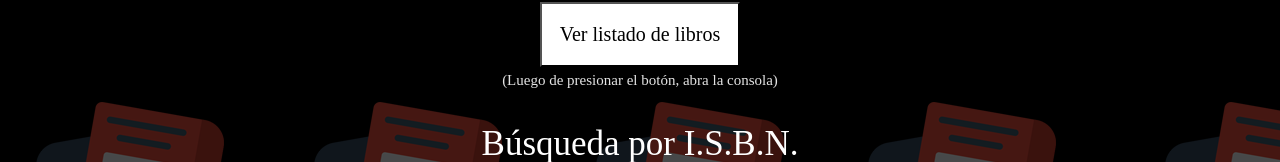
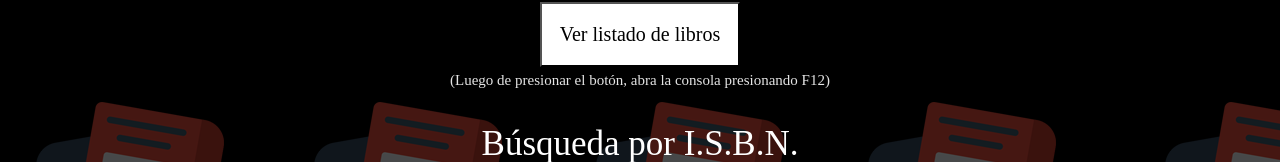
Before and after one commit to ddemiancone/ddemiancone.github.io, a plain HTML site: page index.html in a window 1280 px wide. Shown: the part 166-328 px from the top of the page. Drawn offline with nearby package versions, Linux system fonts and the light colour scheme.

Commit message:
Update index.html

```diff
--- a/index.html
+++ b/index.html
@@ -14,7 +14,7 @@
     <script src="https://unpkg.com/sweetalert/dist/sweetalert.min.js"></script>
 
     <button class="booksButton">Ver listado de libros</button>
-    <p class="booksText">(Luego de presionar el botón, abra la consola)</p>
+    <p class="booksText">(Luego de presionar el botón, abra la consola presionando F12)</p>
 
     <p class="isbnText">Búsqueda por I.S.B.N.</p>
     <p class="authorText2">(Ingrese el ISBN para consultar disponibilidad)</p>
```
